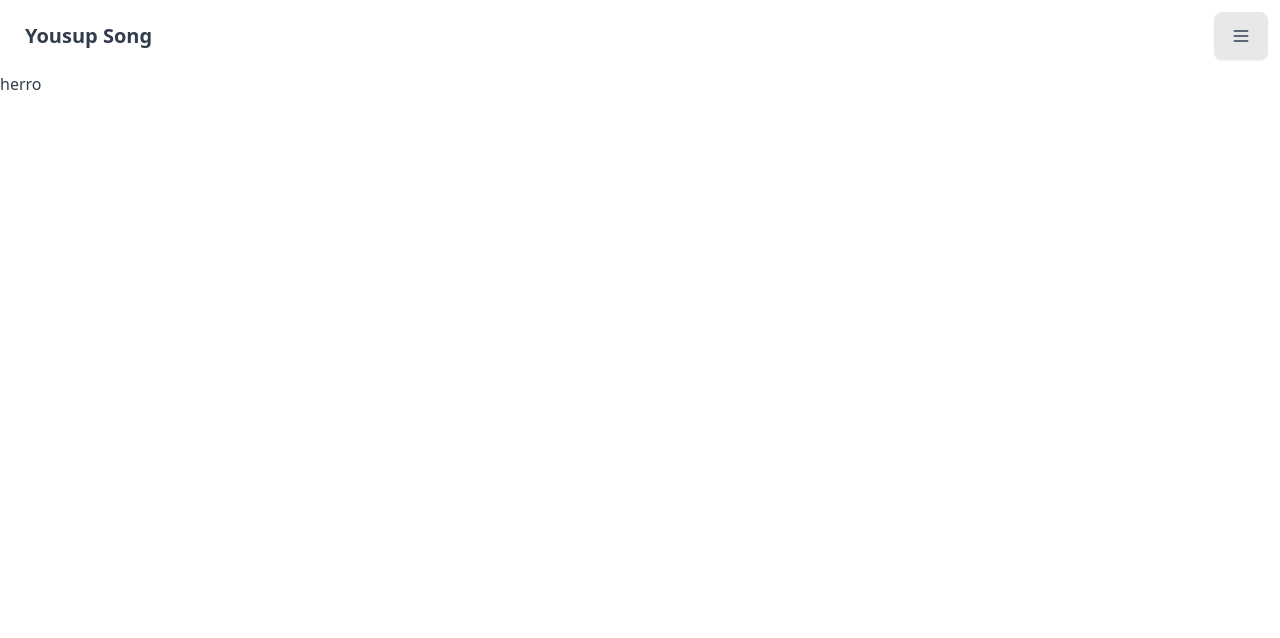
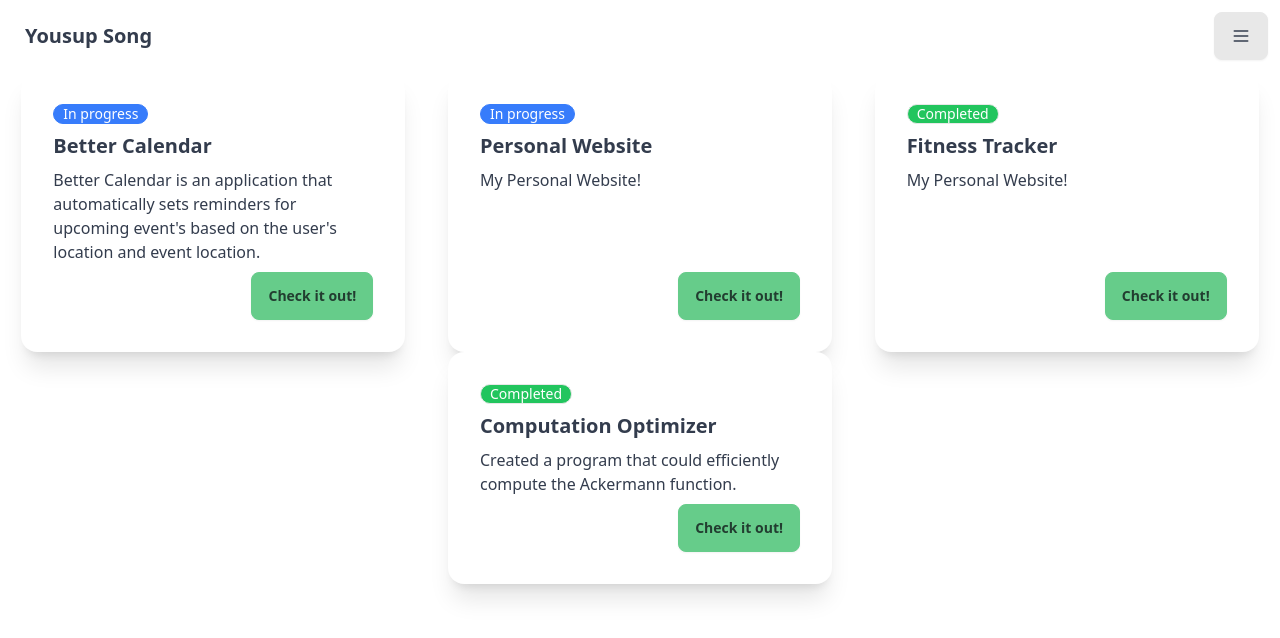
Before and after one commit to Youssup/YousupVillage, a Vue app in the folder frontend/client/: page /projects in a window 1280 px wide. Shown: the top 638 px of the page. Built offline with nearby package versions, Linux system fonts and the light colour scheme.

Commit message:
Added a project section and fixed minor issues

```diff
--- a/frontend/client/src/App.vue
+++ b/frontend/client/src/App.vue
@@ -13,9 +13,22 @@ import Footer from './components/Footer.vue'
   <div>
     <RouterView />
   </div>
-  <div>
+  <div class="footer">
     <Footer />
   </div>
 </template>
 
-<style scoped></style>
+<style scoped>
+.footer {
+  position: fixed;
+  bottom: 1px;
+  width: 100%;
+  transform: translateY(80%);
+  transition: transform 0.5s;
+  justify-content: center;
+}
+
+.footer:hover {
+  transform: translateY(0);
+}
+</style>
--- a/frontend/client/src/components/Footer.vue
+++ b/frontend/client/src/components/Footer.vue
@@ -3,11 +3,6 @@
 </script>
 
 <template>
-    <div>
-
-    </div>
 </template>
 
-<style scoped>
-
-</style>
+<style scoped></style>
--- a/frontend/client/src/components/Navbar.vue
+++ b/frontend/client/src/components/Navbar.vue
@@ -5,8 +5,9 @@ import { RouterLink } from 'vue-router';
 <template>
     <div class="navbar bg-base-100">
       <div class="flex-1">
+        <RouterLink to="/">
         <a class="btn btn-ghost text-xl">Yousup Song</a>
-
+      </RouterLink>
       </div>
       <div class="flex-none">
         <div class="dropdown dropdown-end">
--- a/frontend/client/src/views/Home.vue
+++ b/frontend/client/src/views/Home.vue
@@ -1,8 +1,8 @@
 <script setup lang="ts">
+
 </script>
 
 <template>
-    <div>
     <div class="container mx-auto pt-20 puff-in-center">
         <div class="hero-content flex-col lg:flex-row">
             <div class="avatar w-3/6 brightness-90">
@@ -15,11 +15,13 @@
             </div>
         </div>
     </div>
-    </div>
 </template>
 
 <style>
-.puff-in-center{-webkit-animation:puff-in-center .7s cubic-bezier(.47,0.000,.745,.715) both;animation:puff-in-center .7s cubic-bezier(.47,0.000,.745,.715) both}
+.puff-in-center {
+    -webkit-animation: puff-in-center .7s cubic-bezier(.47, 0.000, .745, .715) both;
+    animation: puff-in-center .7s cubic-bezier(.47, 0.000, .745, .715) both
+}
 
 .intro {
     overflow: hidden;
@@ -36,15 +38,61 @@
     animation-delay: .3s;
 }
 
-@-webkit-keyframes puff-in-center{0%{-webkit-transform:scale(2);transform:scale(2);-webkit-filter:blur(4px);filter:blur(4px);opacity:0}100%{-webkit-transform:scale(1);transform:scale(1);-webkit-filter:blur(0);filter:blur(0);opacity:1}}@keyframes puff-in-center{0%{-webkit-transform:scale(2);transform:scale(2);-webkit-filter:blur(4px);filter:blur(4px);opacity:0}100%{-webkit-transform:scale(1);transform:scale(1);-webkit-filter:blur(0);filter:blur(0);opacity:1}}
+@-webkit-keyframes puff-in-center {
+    0% {
+        -webkit-transform: scale(2);
+        transform: scale(2);
+        -webkit-filter: blur(4px);
+        filter: blur(4px);
+        opacity: 0
+    }
+
+    100% {
+        -webkit-transform: scale(1);
+        transform: scale(1);
+        -webkit-filter: blur(0);
+        filter: blur(0);
+        opacity: 1
+    }
+}
+
+@keyframes puff-in-center {
+    0% {
+        -webkit-transform: scale(2);
+        transform: scale(2);
+        -webkit-filter: blur(4px);
+        filter: blur(4px);
+        opacity: 0
+    }
+
+    100% {
+        -webkit-transform: scale(1);
+        transform: scale(1);
+        -webkit-filter: blur(0);
+        filter: blur(0);
+        opacity: 1
+    }
+}
 
 @keyframes typing {
-  from { width: 0 }
-  to { width: 100% }
+    from {
+        width: 0
+    }
+
+    to {
+        width: 100%
+    }
 }
 
 @keyframes blink-caret {
-  from, to { border-color: transparent }
-  50% { border-color: gray; }
+
+    from,
+    to {
+        border-color: transparent
+    }
+
+    50% {
+        border-color: gray;
+    }
 }
 </style>
--- a/frontend/client/src/views/Projects.vue
+++ b/frontend/client/src/views/Projects.vue
@@ -3,11 +3,51 @@
 </script>
 
 <template>
-    <div>
-        <h1>herro</h1>
+    <div class="flex flex-wrap justify-center">
+        <div class="card w-96 bg-base-100 shadow-xl mx-auto">
+            <div class="card-body">
+                <span class="indicator-item badge badge-secondary">In progress</span>
+                <h2 class="card-title">Better Calendar</h2>
+                <p>Better Calendar is an application that automatically sets reminders for upcoming event's based on the
+                    user's location and event location.</p>
+                <div class="card-actions justify-end">
+                    <a class="btn btn-primary" href="https://github.com/Youssup/BetterCalendar">Check it out!</a>
+                </div>
+            </div>
+        </div>
+        <div class="card w-96 bg-base-100 shadow-xl mx-auto">
+            <div class="card-body">
+                <span class="indicator-item badge badge-secondary">In progress</span>
+                <h2 class="card-title">Personal Website</h2>
+                <p>My Personal Website!</p>
+                <div class="card-actions justify-end">
+                    <a class="btn btn-primary" href="https://github.com/Youssup/YousupVillage">Check it out!</a>
+                </div>
+            </div>
+        </div>
+        <div class="card w-96 bg-base-100 shadow-xl mx-auto">
+            <div class="card-body">
+                <span class="indicator-item badge bg-green-500 text-white">Completed</span>
+                <h2 class="card-title">Fitness Tracker</h2>
+                <p>My Personal Website!</p>
+                <div class="card-actions justify-end">
+                    <a class="btn btn-primary" href="https://github.com/Youssup/Fitness-Website">Check it out!</a>
+                </div>
+            </div>
+        </div>
+    </div>
+    <div class="flex flex-wrap justify-center">
+        <div class="card w-96 bg-base-100 shadow-xl mx-auto">
+            <div class="card-body">
+                <span class="indicator-item badge bg-green-500 text-white">Completed</span>
+                <h2 class="card-title">Computation Optimizer</h2>
+                <p>Created a program that could efficiently compute the Ackermann function.</p>
+                <div class="card-actions justify-end">
+                    <a class="btn btn-primary" href="https://github.com/Youssup/SoftwareEngineering">Check it out!</a>
+                </div>
+            </div>
+        </div>
     </div>
 </template>
 
-<style scoped>
-
-</style>
+<style scoped></style>
```
Lines whose indentation alone changed are shown as unchanged.
